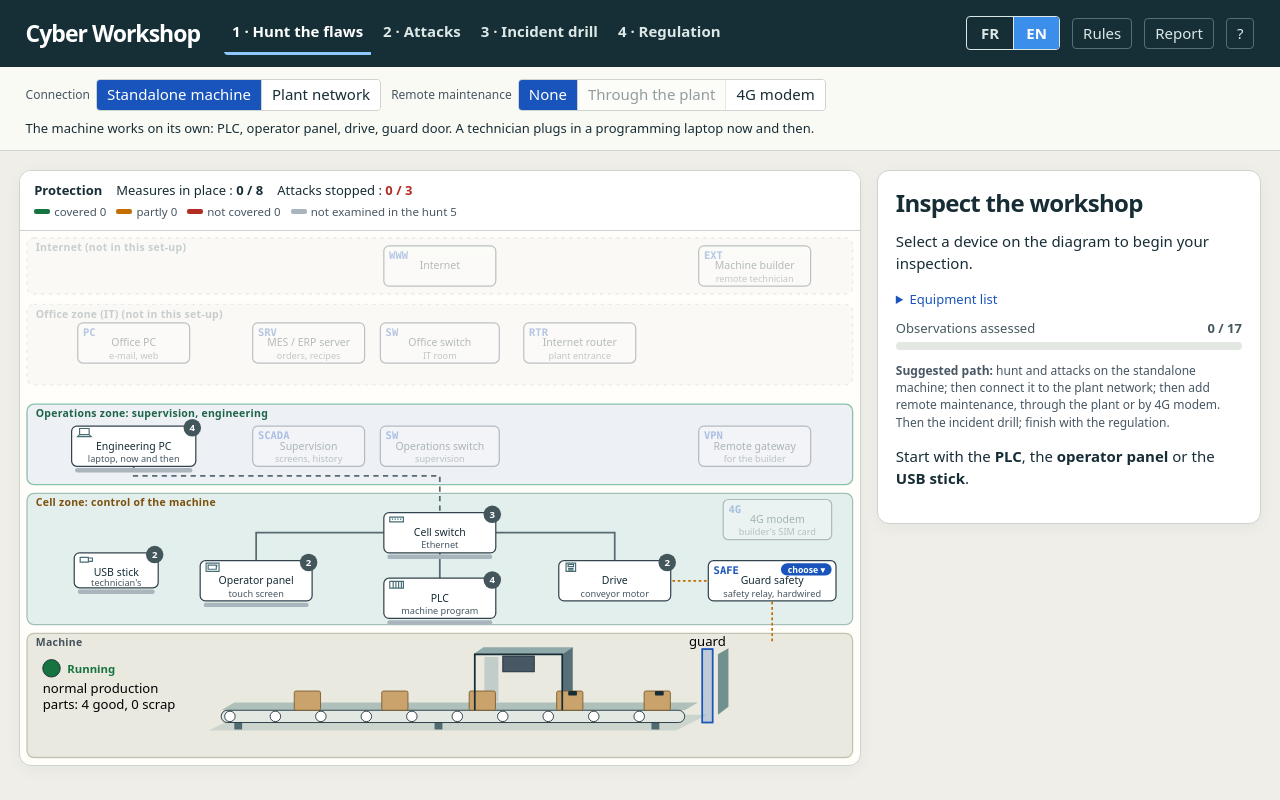
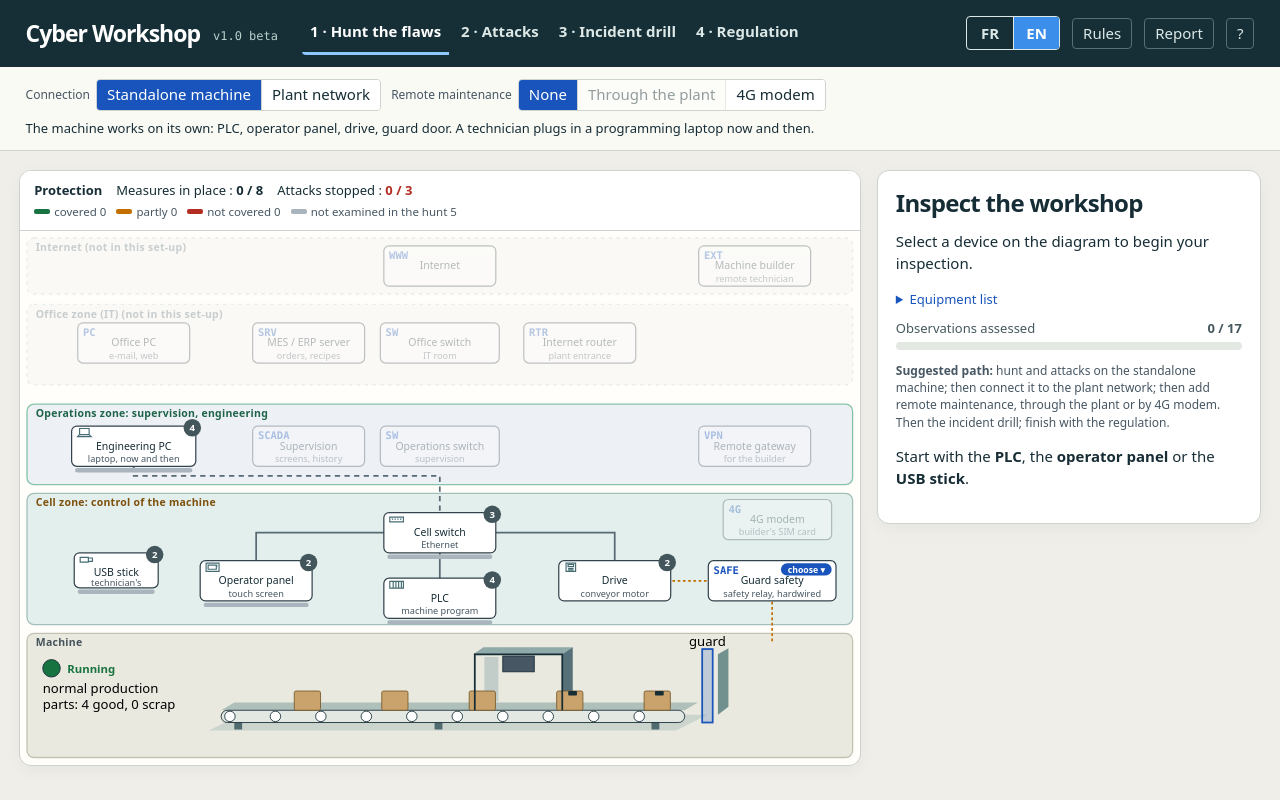
Before and after one commit to phil-legacy/toolbox, a plain HTML site: page Cyber_Workshop.html in a window 1280 px wide. Drawn offline with Linux system fonts and the light colour scheme.

Commit message:
Cyber Workshop v1.0 beta: version shown next to the title in the header (same version)
Co-Authored-By: Claude Opus 5.5 <noreply@anthropic.com>
Claude-Session: https://claude.ai/code/session_01Q9HbSf8xp9wPrSongeZvNF

```diff
--- a/Cyber_Workshop.html
+++ b/Cyber_Workshop.html
@@ -153,7 +153,7 @@ summary{cursor:pointer;color:var(--accent)}
 body{font-size:15px}
 header.top{background:#162f37;border:0;padding:12px clamp(12px,2vw,34px);gap:12px;color:white}
 header.top h1{border:0;padding:0;margin-right:12px;font:700 23px/1.2 var(--sans);letter-spacing:-1px}
-header.top h1 span{display:none}
+header.top h1 span{display:inline;font:400 12px var(--mono);letter-spacing:0;color:#b9cfcc;margin-left:8px;vertical-align:2px}
 header.top button{background:transparent;color:#dce8e6;border-color:#547075}
 header.top #langSeg{border-color:#547075}header.top #langSeg button{min-width:44px;font-weight:600}
 header.top #langSeg{border:1px solid #dce8e6;border-radius:4px;overflow:hidden}header.top #langSeg button{border:0;border-radius:0;min-height:32px;min-width:46px}header.top #langSeg button+button{border-left:1px solid #dce8e6}
@@ -998,7 +998,7 @@ const L10N={
   EV:{fact:"DOCUMENTÉ",hyp:"HYPOTHÈSE",simp:"SIMPLIFIÉ"},CAT:{prevent:"EMPÊCHER",detect:"DÉTECTER",recover:"REPRENDRE"},
   archN:"Protecteur conçu comme une fonction de sécurité (câblé, ou automate de sécurité)"}};
 function catL(id){return L10N[S.lang].CAT[CAT[id]||"prevent"]}
-const STATIC=[["#modes [data-m=hunt]","1 · Hunt the flaws","1 · Chasse aux failles"],["#modes [data-m=attack]","2 · Attacks","2 · Attaques"],["#modes [data-m=incident]","3 · Incident drill","3 · Exercice d'incident"],["#modes [data-m=reg]","4 · Regulation","4 · Règlement"],
+const STATIC=[["header.top h1 span","v"+VERSION,"v"+VERSION.replace("beta","bêta")],["#modes [data-m=hunt]","1 · Hunt the flaws","1 · Chasse aux failles"],["#modes [data-m=attack]","2 · Attacks","2 · Attaques"],["#modes [data-m=incident]","3 · Incident drill","3 · Exercice d'incident"],["#modes [data-m=reg]","4 · Regulation","4 · Règlement"],
  ["#bRules","Rules","Réglementation"],["#bReport","Report","Rapport"],["#netSeg [data-n='0']","Standalone machine","Machine seule"],["#netSeg [data-n='1']","Plant network","Réseau de l'usine"],["#rmSeg [data-r='none']","None","Aucune"],["#rmSeg [data-r='plant']","Through the plant","Par l'usine"],["#rmSeg [data-r='4g']","4G modem","Modem 4G"],["#netLbl","Connection","Raccordement"],["#rmLbl","Remote maintenance","Télémaintenance"]];
 const TITLES=[["#bRules","Regulation, standards and guides","Réglementation, normes et guides"],["#bReport","Download a text report of this session","Télécharger le compte rendu de la séance (texte)"],["#bAbout","About and help","À propos et aide"],["#mClose","Close","Fermer"]];
 function applyLang(l){S.lang=l;closeSafMenu(false);try{localStorage.setItem("cw-lang",l)}catch(e){}
```
